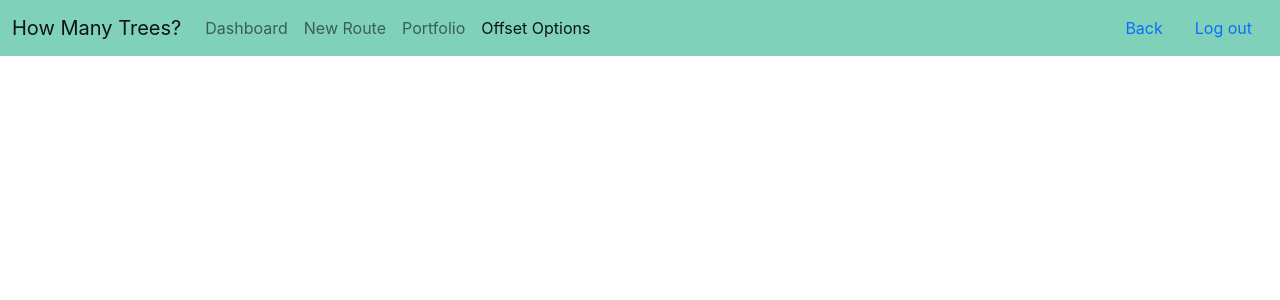
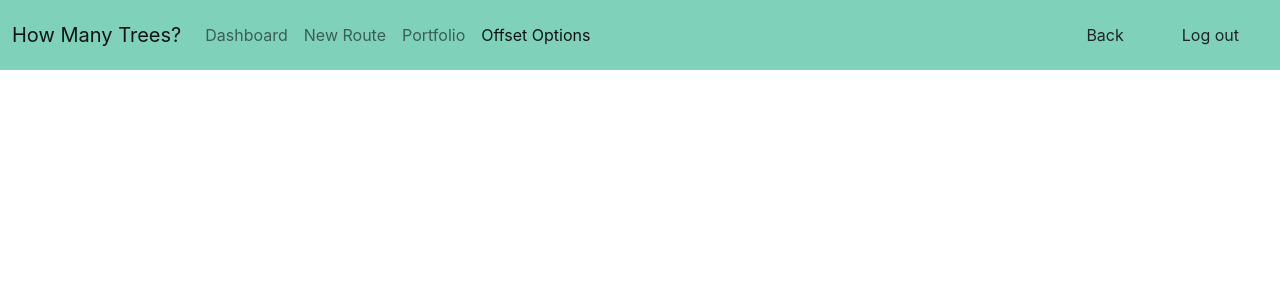
Before and after one commit to cerise-at/how_many_trees, a React (Create React App) app in the folder client/: page /offset in a window 1280 px wide. Shown: the top 300 px of the page. Built offline with nearby package versions, Linux system fonts and the light colour scheme.

Commit message:
Added logout function

```diff
--- a/client/src/layout/NavBar/index.js
+++ b/client/src/layout/NavBar/index.js
@@ -1,17 +1,25 @@
 import React from 'react';
 import { NavLink, useHistory } from 'react-router-dom';
+import axios from 'axios';
 import './style.css';
 
 function NavBar() {
 
     const history = useHistory();
 
-    const goBack = () => history.goBack();
-
-    const logout = () => localStorage.clear();
+    async function logout() {
+        try {
+            // Is email or password needed to logout ???
+            await axios.post(`${process.env.REACT_APP_API_URL}/reat-auth/logout/`);
+        } catch (err) {
+            console.log(err);
+        }
+        localStorage.clear();
+        history.push('/');
+    }
 
     return (
-        <nav className="navbar sticky-top navbar-expand-md navbar-light">
+        <nav className="navbar sticky-top navbar-expand-md navbar-light p-0">
 
             <div className="container-fluid">
 
@@ -43,23 +51,12 @@ function NavBar() {
                         <li className="nav-item">
                             <NavLink className="nav-link" to="/offset">Offset Options</NavLink>
                         </li>
-
-                        {/*<li className="nav-item dropdown">
-                            <a className="nav-link dropdown-toggle" href="#" id="navbarDropdown" role="button" data-bs-toggle="dropdown">Menu</a>
-
-                            <ul className="dropdown-menu" aria-labelledby="navbarDropdown">
-                                <li><NavLink className="dropdown-item" to="/dashboard">Dashboard</NavLink></li>
-                                <li><NavLink className="dropdown-item" to="/new-route">New Route</NavLink></li>
-                                <li><NavLink className="dropdown-item" to="/portfolio">Portfolio</NavLink></li>
-                                <li><NavLink className="dropdown-item" to="/offset">Offset Options</NavLink></li>
-                            </ul>
-                        </li>*/}
                     </ul>
 
                     <div className="d-flex">
-                        <a className="nav-link" href="#" onClick={goBack}>Back</a>
+                        <button className="btn" onClick={e => history.goBack()}>Back</button>
 
-                        <a className="nav-link" href="/" onClick={logout}>Log out</a>
+                        <button className="btn" onClick={logout}>Log out</button>
                     </div>
                 </div>
             </div>
```
